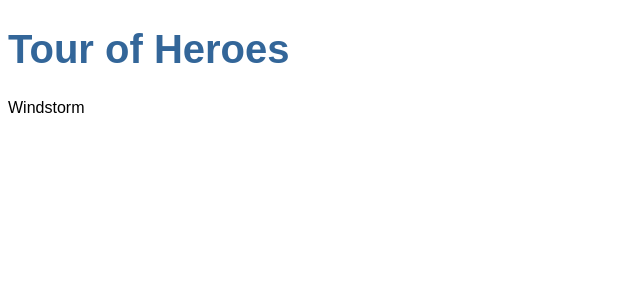
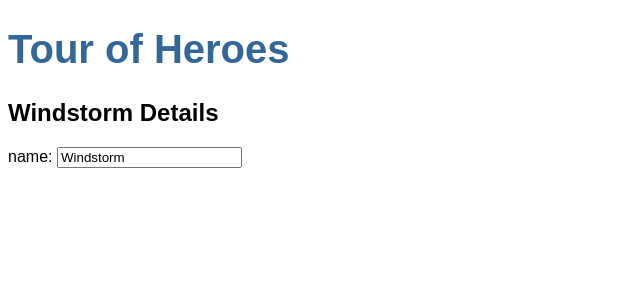
Before and after one commit to harryjamesuk/angular-tour-of-heroes, an Angular app: page / in a window 1280 px wide. Shown: the top 300 px of the page, without its empty margins (0-640 px from the left). Built offline with nearby package versions, Linux system fonts and the light colour scheme.

Commit message:
Add two-way binding

```diff
--- a/src/app/app.module.ts
+++ b/src/app/app.module.ts
@@ -3,6 +3,7 @@
 
 import { AppComponent } from './app.component';
 import { HeroesComponent } from './heroes/heroes.component';
+import {FormsModule} from '@angular/forms';
 
 @NgModule({
   declarations: [
@@ -10,7 +11,8 @@
     HeroesComponent
   ],
   imports: [
-    BrowserModule
+    BrowserModule,
+    FormsModule
   ],
   providers: [],
   bootstrap: [AppComponent]
--- /dev/null
+++ b/src/app/hero.ts
@@ -0,0 +1,4 @@
+export interface Hero {
+  id: number;
+  name: string;
+}
--- a/src/app/heroes/heroes.component.html
+++ b/src/app/heroes/heroes.component.html
@@ -1 +1,6 @@
-<p>{{hero}}</p>
+<h2>{{hero.name}} Details</h2>
+<div>
+  <label>name:
+    <input [(ngModel)]="hero.name" placeholder="name"/>
+  </label>
+</div>
--- a/src/app/heroes/heroes.component.ts
+++ b/src/app/heroes/heroes.component.ts
@@ -1,4 +1,5 @@
 import { Component, OnInit } from '@angular/core';
+import { Hero } from '../hero';
 
 @Component({
   selector: 'app-heroes',
@@ -6,8 +7,10 @@
   styleUrls: ['./heroes.component.css']
 })
 export class HeroesComponent implements OnInit {
-
-  hero = 'Windstorm';
+  hero: Hero = {
+    id: 1,
+    name: 'Windstorm'
+  };
 
   constructor() { }
 
```
